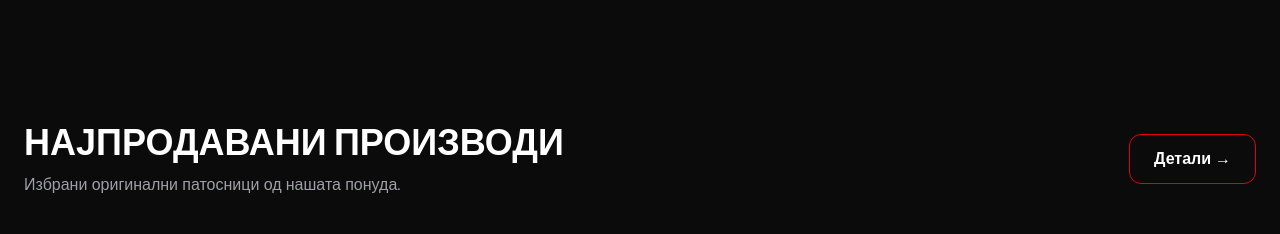
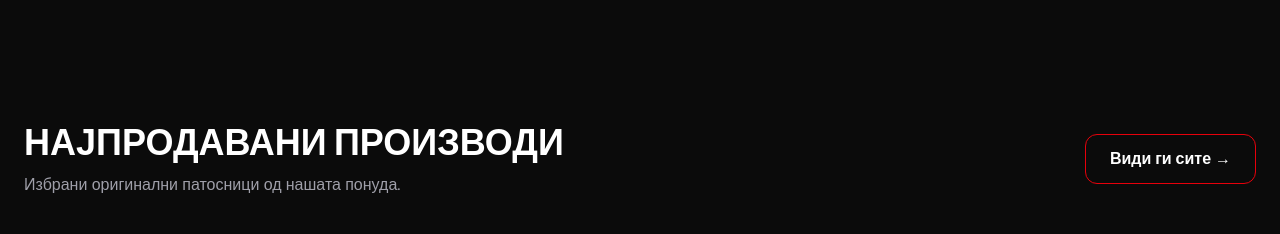
Before and after one commit to ademosky/patosnici-web, a Next.js app: page / in a window 1280 px wide. Shown: the part 2560-2794 px from the top of the page. Built offline with nearby package versions, Linux system fonts and the light colour scheme; no server answers; the database is empty; a web font is replaced by a local one.

Commit message:
BestSellers: use translation keys

```diff
--- a/src/app/components/BestSellers.tsx
+++ b/src/app/components/BestSellers.tsx
@@ -22,12 +22,12 @@ export default function BestSellers() {
       <div className="mx-auto max-w-7xl px-6">
         <div className="mb-12 flex items-center justify-between">
           <div>
-            <h2 className="text-4xl font-black uppercase text-white">Најпродавани производи</h2>
-            <p className="mt-3 text-zinc-400">Избрани оригинални патосници од нашата понуда.</p>
+            <h2 className="text-4xl font-black uppercase text-white">{t("best_title")}</h2>
+            <p className="mt-3 text-zinc-400">{t("best_desc")}</p>
           </div>
           <Link href="/products"
             className="hidden rounded-xl border border-red-600 px-6 py-3 font-semibold text-white transition hover:bg-red-600 lg:block">
-            {t("prod_details")} →
+{t("best_view_all")}
           </Link>
         </div>
         <div className="grid gap-8 md:grid-cols-2 xl:grid-cols-4">
@@ -37,7 +37,7 @@ export default function BestSellers() {
         </div>
         <div className="mt-10 text-center lg:hidden">
           <Link href="/products" className="rounded-xl border border-red-600 px-6 py-3 font-semibold text-white transition hover:bg-red-600">
-            {t("prod_all")} →
+{t("best_view_all")}
           </Link>
         </div>
       </div>
```
